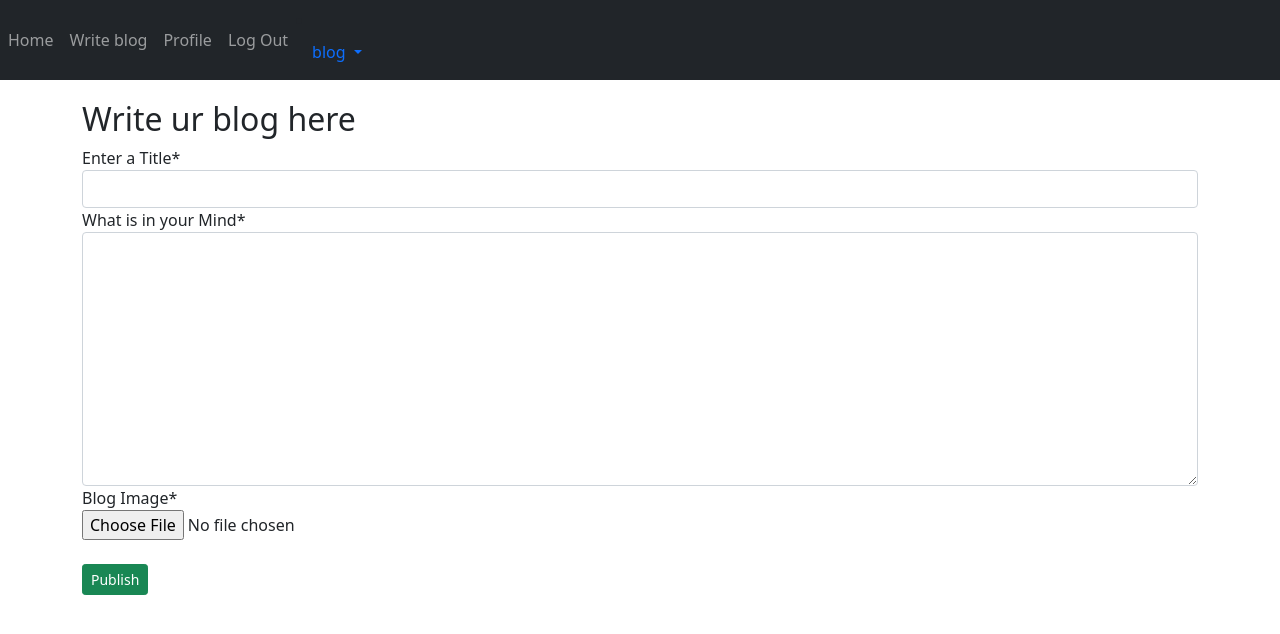
After one commit to hrj-dev/Blog_Prjoect, a Django app: page /blog/write/ in a window 1280 px wide. The commit adds this page. Shown: the top 634 px of the page. Run offline with Django 3.2, Linux system fonts and the light colour scheme; a user stored in the database is signed in; some libraries are stand-ins or nearby versions.

Commit message:
Blog Hompage Created

```diff
--- a/App_Blog/models.py
+++ b/App_Blog/models.py
@@ -12,16 +12,27 @@ class Blog(models.Model):
     publish_date = models.DateTimeField(auto_now_add=True)
     update_date = models.DateTimeField(auto_now=True)
 
+    class Meta:
+        ordering = ['-publish_date']
+
     def __str__(self):
         return self.blog_title
 
+
 class Comment(models.Model):
-    blog = models.ForeignKey(Blog,on_delete=models.CASCADE,related_name='blog_comment')
-    user = models.ForeignKey(User,on_delete=models.CASCADE,related_name='user_comment')
+    blog = models.ForeignKey(Blog, on_delete=models.CASCADE, related_name='blog_comment')
+    user = models.ForeignKey(User, on_delete=models.CASCADE, related_name='user_comment')
     comment = models.TextField()
     comment_date = models.DateTimeField(auto_now_add=True)
 
+    # class Meta:
+    #     ordering = ['-comment_date']
+
+    def __str__(self):
+        return self.blog_title
+
+
 
 class Likes(models.Model):
-    blog = models.ForeignKey(Blog,on_delete=models.CASCADE,related_name='liked_blog')
-    user = models.ForeignKey(User,on_delete=models.CASCADE,related_name='liker_user')
+    blog = models.ForeignKey(Blog, on_delete=models.CASCADE, related_name='liked_blog')
+    user = models.ForeignKey(User, on_delete=models.CASCADE, related_name='liker_user')
--- a/App_Blog/urls.py
+++ b/App_Blog/urls.py
@@ -1,9 +1,11 @@
 from django.contrib import admin
-from django.urls import path,include
-from .import views
+from django.urls import path, include
+from . import views
 
 app_name = 'App_Blog'
 
 urlpatterns = [
-   path('',views.blog_list,name='blog_list')
+    path('', views.BlogList.as_view(), name='blog_list'),
+    path('write/', views.CreateBlog.as_view(), name='create_blog')
+
 ]
--- a/App_Blog/views.py
+++ b/App_Blog/views.py
@@ -1,6 +1,32 @@
-from django.shortcuts import render
+from django.shortcuts import render, HttpResponseRedirect
+from django.views.generic import CreateView, UpdateView, ListView, DetailView, TemplateView, DeleteView
+from App_Blog.models import Blog, Comment, Likes
+from django.urls import reverse, reverse_lazy
+from django.contrib.auth.decorators import login_required
+from django.contrib.auth.mixins import LoginRequiredMixin
+import uuid
+
 
 # Create your views here.
 
-def blog_list(request):
-    return render(request,'App_Blog/blog_list.html',context={})
+
+class BlogList(ListView):
+    context_object_name = 'blogs'
+    model = Blog
+    template_name = 'App_Blog/blog_list.html'
+    # queryset = Blog.objects.order_by('-publish_date')
+
+
+class CreateBlog(LoginRequiredMixin, CreateView):
+    model = Blog
+    template_name = 'App_Blog/create_blog.html'
+    fields = ('blog_title', 'blog_content', 'blog_image')
+
+    def form_valid(self, form):
+        blog_object = form.save(commit=False)
+        blog_object.author = self.request.user
+        title = blog_object.blog_title
+        blog_object.slug = title.replace(" ", "-") + "-" + str(uuid.uuid4())
+        blog_object.save()
+
+        return HttpResponseRedirect(reverse('index'))
--- a/Blog_Prjoect/settings.py
+++ b/Blog_Prjoect/settings.py
@@ -109,7 +109,7 @@ AUTH_PASSWORD_VALIDATORS = [
 
 LANGUAGE_CODE = 'en-us'
 
-TIME_ZONE = 'UTC'
+TIME_ZONE = 'Asia/Kolkata'
 
 USE_I18N = True
 
--- /dev/null
+++ b/templates/App_Blog/create_blog.html
@@ -0,0 +1,21 @@
+{% extends 'base.html' %}
+{% load crispy_forms_tags %}
+{% block title %}
+    create blog
+{% endblock %}
+
+{% block body_block %}
+    <h2>Write ur blog here</h2>
+
+    <form method="post" enctype="multipart/form-data">
+
+        {{ form|crispy }}
+        {% csrf_token %}
+        <br>
+
+        <button type="submit" class="btn btn-success btn-sm">Publish</button>
+
+    </form>
+    <br><br>
+
+{% endblock %}
--- a/templates/base.html
+++ b/templates/base.html
@@ -27,20 +27,16 @@
 
         {% if user.is_authenticated %}
 
-
-
             <li class="nav-item active">
-                <a class="nav-link" href="{% url 'App_Login:logout' %}">Log Out</a>
+                <a class="nav-link" href="{% url 'App_Blog:create_blog' %}">Write blog</a>
             </li>
 
             <li class="nav-item active">
                 <a class="nav-link" href="{% url 'App_Login:profile' %}">Profile</a>
             </li>
             <li class="nav-item active">
-                <a class="nav-link">Welcome- {{ user.get_username }}</a>
+                <a class="nav-link" href="{% url 'App_Login:logout' %}">Log Out</a>
             </li>
-
-
 
 
         {% else %}
@@ -59,17 +55,28 @@
     </ul>
 
     {% if user.is_authenticated %}
-         <div class="nav-item dropdown">
-          <a class="nav-link dropdown-toggle" href="#" id="navbardrop" data-toggle="dropdown">
+         <li class="nav-item dropdown">
+          <a class="nav-link dropdown-toggle" href="#" id="navbarDropdownMenuLink" role="button" data-bs-toggle="dropdown" >
             {{ user.username }}
           </a>
-          <div class="dropdown-menu">
-{#            <a class="dropdown-item" href="{% url 'App_Blog:my_blogs' %}">My Blog</a>#}
-            <a class="dropdown-item" href="{% url 'App_Login:profile' %}">Your Profile</a>
-            <a class="dropdown-item" href="{% url 'App_Login:logout' %}">Logout</a>
-
-        </div>
-      </div>
+          <ul class="dropdown-menu" aria-labelledby="navbarDropdownMenuLink">
+            <li><a class="dropdown-item" href="#">My Blog</a></li>
+            <li><a class="dropdown-item" href="{% url 'App_Login:profile' %}">Your Profile</a></li>
+            <li><a class="dropdown-item" href="{% url 'App_Login:logout' %}">Logout</a></li>
+          </ul>
+        </li>
+{#        <div class="nav-item dropdown">#}
+{#            <a class="nav-link dropdown-toggle" href="#"  data-toggle="dropdown">#}
+{#                {{ user.username }}#}
+{#            </a>#}
+{##}
+{#            <div class=" dropdown-menu">#}
+                {#            <a class="dropdown-item" href="{% url 'App_Blog:my_blogs' %}">My Blog</a>#}
+{#                <a class="dropdown-item" href="{% url 'App_Login:profile' %}">Your Profile</a>#}
+{#                <a class="dropdown-item" href="{% url 'App_Login:logout' %}">Logout</a>#}
+{##}
+{#            </div>#}
+{#        </div>#}
     {% endif %}
 </nav>
 
```
Also changed, not shown: App_Blog/templatetags/custom_filters.py (added, +10 -0 lines), templates/App_Blog/blog_details.html (added, +9 -0 lines), templates/App_Blog/blog_list.html (+23 -1 lines), templates/App_Blog/edit_blog.html (added, +9 -0 lines), templates/App_Blog/my_blogs.html (added, +9 -0 lines), App_Blog/templatetags/__init__.py (added), db.sqlite3, media/blog_images/corona.jpg (added), media/blog_images/fruit.jpg (added), media/blog_images/school.jfif (added).
